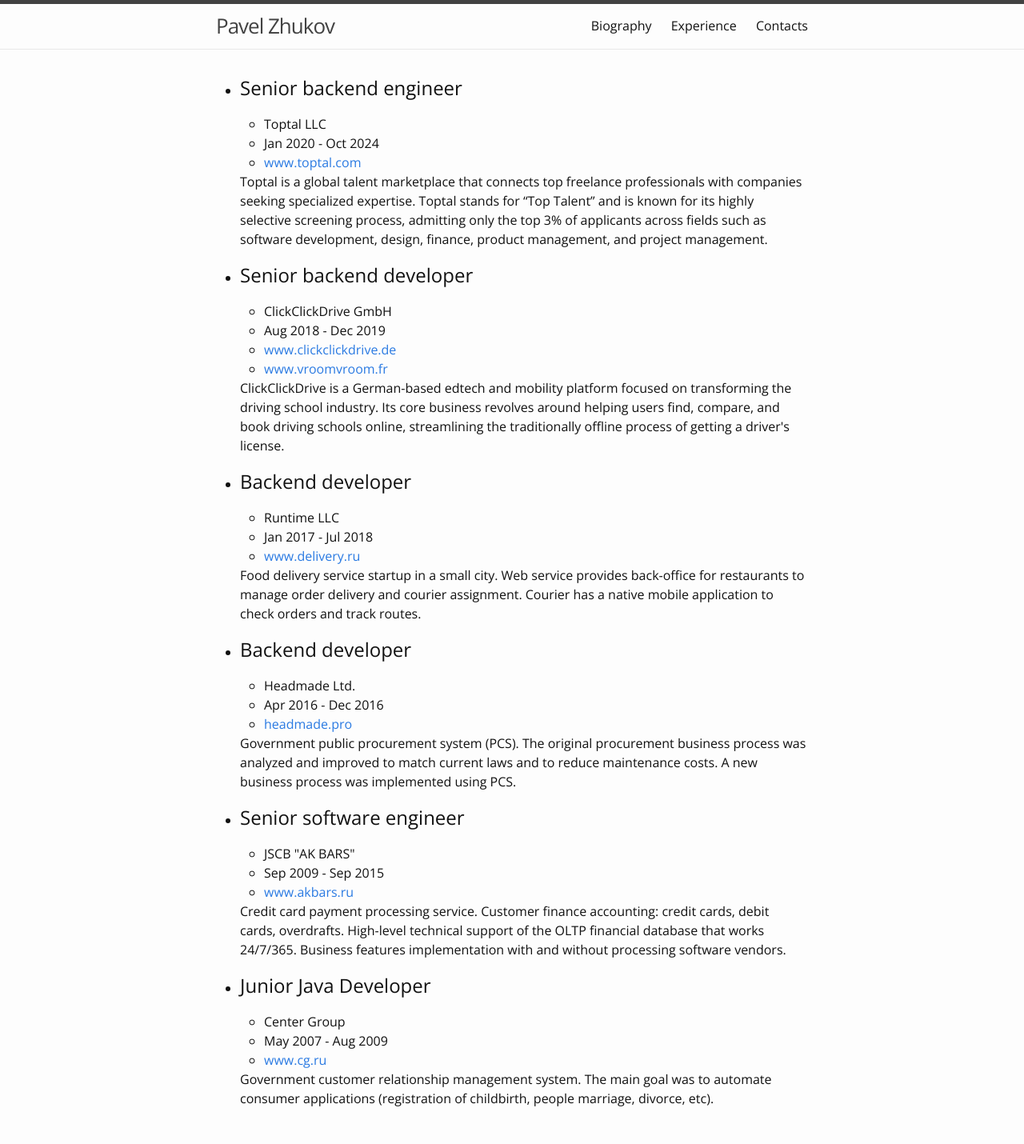
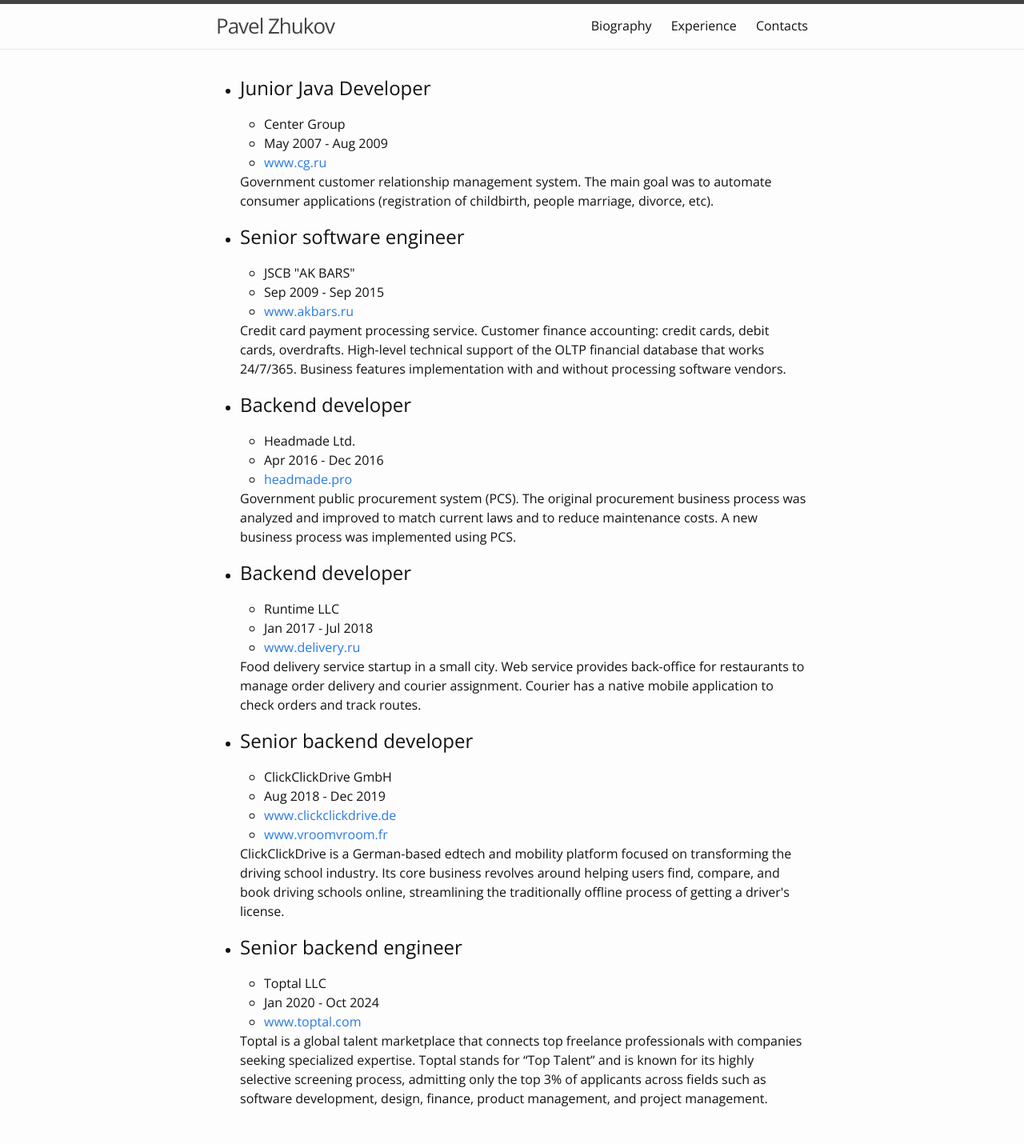
Before and after one commit to zhukovpe/zhukovpe.github.io, a Jekyll site: the page built from experience.html, in a window 1280 px wide. Shown: the whole page at 80% size. Built offline with Jekyll 4.4.1, drawn with Linux system fonts in a browser that asks for light colours.

Commit message:
Reverse sort order

```diff
--- a/_config.yml
+++ b/_config.yml
@@ -55,9 +55,9 @@
   experiences:
     collections_dir: _experiences
     order:
+      - 2007_05.md
+      - 2009_09.md
+      - 2016_04.md
+      - 2017_01.md
+      - 2018_08.md
       - 2020_01.md
-      - 2018_08.md
-      - 2017_01.md
-      - 2016_04.md
-      - 2009_09.md
-      - 2007_05.md
```
